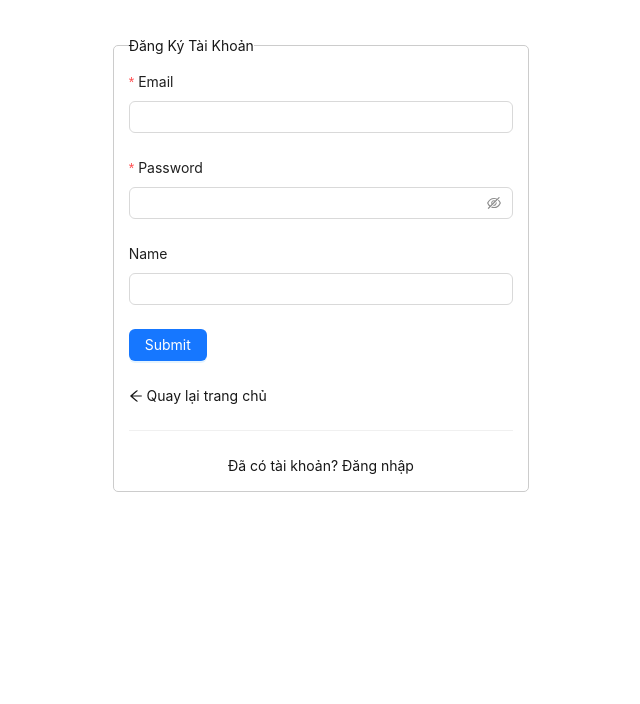
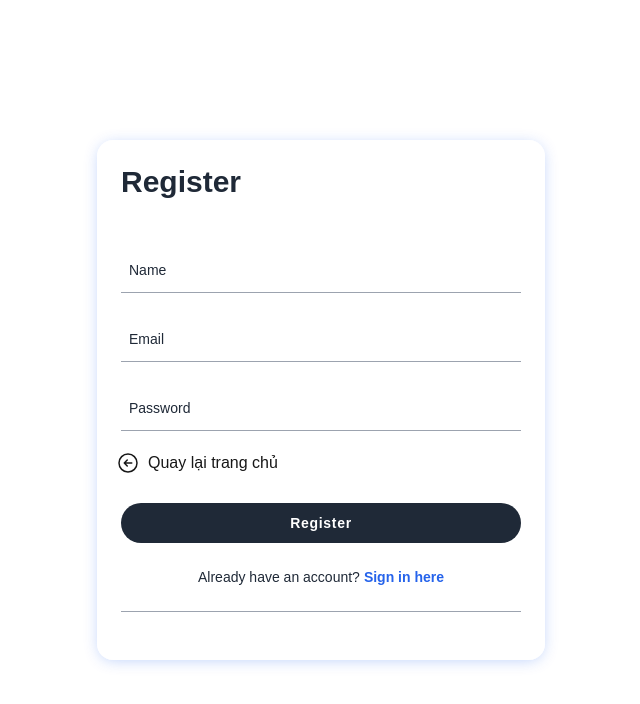
Before and after one commit to TruongHoang2004/Web_development, a Next.js app in the folder client/: page /register in a window 1280 px wide. Shown: the top 704 px of the page, without its empty margins (319-959 px from the left). Built offline with nearby package versions, Linux system fonts and the light colour scheme.

Commit message:
Adding Login Function
- Use redux-persist to store in local storage
- Handle UI change whenlogged in

```diff
--- a/client/package.json
+++ b/client/package.json
@@ -15,6 +15,7 @@
     "@radix-ui/react-icons": "^1.3.0",
     "@radix-ui/react-separator": "^1.1.0",
     "@radix-ui/react-slot": "^1.1.0",
+    "@reduxjs/toolkit": "^2.3.0",
     "antd": "5.19.3",
     "axios": "^1.7.7",
     "class-variance-authority": "^0.7.0",
@@ -24,6 +25,8 @@
     "react": "^18",
     "react-dom": "^18",
     "react-icons": "^5.3.0",
+    "react-redux": "^9.1.2",
+    "redux-persist": "^6.0.0",
     "tailwind-merge": "^2.5.2",
     "tailwindcss-animate": "^1.0.7"
   },
--- a/client/src/app/layout.tsx
+++ b/client/src/app/layout.tsx
@@ -1,6 +1,7 @@
 import type { Metadata } from "next";
 import "../styles/globals.css";
 import { Montserrat } from "next/font/google";
+import { ReduxProvider } from "@/components/ReduxProvider";
 
 const layout_font = Montserrat({
   weight: ['400', '500', '700', '600', '800', '900'],
@@ -9,7 +10,7 @@ const layout_font = Montserrat({
 });
 
 export const metadata: Metadata = {
-  title: "bookingLabour",
+  title: "DreamLabour",
   description: "Tinh ban dieu ki",
   icons: {
     icon: '/img/favicon/favicon1.png',
@@ -25,7 +26,9 @@ export default function RootLayout({
   return (
     <html lang="en">
         <body className={`${layout_font.className} antialiased`}>
-        {children}
+          <ReduxProvider>
+            {children}
+          </ReduxProvider>
       </body>
     </html>
   );
--- a/client/src/app/login/page.tsx
+++ b/client/src/app/login/page.tsx
@@ -1,88 +1,98 @@
 'use client'
-import { Button, Col, Divider, Form, Input, Row } from 'antd';
-import { ArrowLeftOutlined } from '@ant-design/icons';
 import Link from 'next/link';
 import axios from 'axios';
+import { useState } from 'react';
+import { useRouter } from 'next/navigation';
+import { useDispatch } from 'react-redux';
+import {login} from '../../redux/slices/userSlice';
+
 
 const Login = () => {
+    const [formData, setFormData] = useState({
+        email: '',
+        password: ''
+    });
+    const router = useRouter();
+    const dispatch = useDispatch();
+    const handleChange = (e: React.ChangeEvent<HTMLInputElement>) => {
+        setFormData({
+            ...formData,
+            [e.target.name]: e.target.value
+        });
+    };
 
-  const onFinish = async (values: any) => {
+    const handleSubmit = async (e: React.FormEvent) => {
+        e.preventDefault();
         try {
-      console.log('Form values:', values);
-      const response = await axios.post('http://localhost:5000/auth/login', values, { withCredentials: true });
-      console.log(response.data);
+            const response = await axios.post('http://localhost:5000/auth/login', formData, {
+                headers: {
+                    'Content-Type': 'application/json',
+                    'Access-Control-Allow-Origin': '*'
+                }
+            });
+            const {token, user} = response.data;
+            dispatch(login({token,user}));
+            alert('Login successful!');
+            router.push('/');
         } catch (error) {
-      if (error.response) {
-        console.log('Response data:', error.response.data);
-        console.log('Response status:', error.response.status);
-        console.log('Response headers:', error.response.headers);
-      } else {
-        console.log("Can't login");
-        console.error(error);re
-      }
+            console.error('Error logging in:', error);
         }
     };
 
     return (
-    <Row justify={"center"} style={{ marginTop: "30px" }}>
-      <Col xs={24} md={16} lg={8}>
-        <fieldset style={{
-          padding: "15px",
-          margin: "5px",
-          border: "1px solid #ccc",
-          borderRadius: "5px"
-        }}>
-          <legend>Đăng Nhập</legend>
-          <Form
-            name="basic"
-            onFinish={onFinish}
-            autoComplete="off"
-            layout='vertical'
-          >
-            <Form.Item
-              label="Email"
-              name="email"
-              rules={[
-                {
-                  required: true,
-                  message: 'Please input your email!',
-                },
-              ]}
-            >
-              <Input />
-            </Form.Item>
+        <div className="flex justify-center items-center font-[sans-serif] h-full min-h-screen p-4"
+             style={{ backgroundRepeat: 'no-repeat', backgroundSize: 'cover' }}>
+            <div className="max-w-md w-full mx-auto">
+                <form className="bg-opacity-70 bg-white rounded-2xl p-6 shadow-[0_2px_16px_-3px_rgba(6,81,237,0.3)]" onSubmit={handleSubmit}>
+                    <div className="mb-12">
+                        <h3 className="text-gray-800 text-3xl font-extrabold">Sign in</h3>
+                    </div>
 
-            <Form.Item
-              label="Password"
-              name="password"
-              rules={[
-                {
-                  required: true,
-                  message: 'Please input your password!',
-                },
-              ]}
-            >
-              <Input.Password />
-            </Form.Item>
+                    <div>
+                        <div className="relative flex items-center">
+                            <input name="email" type="email" required
+                                   className="bg-transparent w-full text-sm text-gray-800 border-b border-gray-400 focus:border-gray-800 px-2 py-3 outline-none placeholder:text-gray-800"
+                                   placeholder="Enter email" value={formData.email} onChange={handleChange} />
+                        </div>
+                    </div>
 
+                    <div className="mt-6">
+                        <div className="relative flex items-center">
+                            <input name="password" type="password" required
+                                   className="bg-transparent w-full text-sm text-gray-800 border-b border-gray-400 focus:border-gray-800 px-2 py-3 outline-none placeholder:text-gray-800"
+                                   placeholder="Enter password" value={formData.password} onChange={handleChange} />
+                        </div>
+                    </div>
 
+                    <div className="flex flex-wrap items-center justify-between gap-4 mt-6">
+                        <div className="flex items-center">
+                            <input id="remember-me" name="remember-me" type="checkbox" className="h-4 w-4 shrink-0 border-gray-300 rounded" />
+                            <label htmlFor="remember-me" className="ml-3 block text-sm text-gray-800">
+                                Remember me
+                            </label>
+                        </div>
+                        <div>
+                            <a href="#" className="text-blue-600 text-sm font-semibold hover:underline">
+                                Forgot Password?
+                            </a>
+                        </div>
+                    </div>
 
-            <Form.Item
-            >
-              <Button type="primary" htmlType="submit">
-                Login
-              </Button>
-            </Form.Item>
-          </Form>
-          <Link href={"/"}><ArrowLeftOutlined /> Quay lại trang chủ</Link>
-          <Divider />
-          <div style={{ textAlign: "center" }}>
-            Chưa có tài khoản? <Link href={"/register"}>Đăng ký tại đây</Link>
+                    <div className="mt-12">
+                        <button type="submit"
+                                className="w-full py-2.5 px-4 text-sm font-semibold tracking-wider rounded-full text-white bg-gray-800 hover:bg-[#222] focus:outline-none">
+                            Sign in
+                        </button>
+                        <p className="text-gray-800 text-sm text-center mt-6">Don't have an account?
+                            <Link href="/register" className="text-blue-600 font-semibold hover:underline ml-1 whitespace-nowrap">Register here</Link>
+                        </p>
                     </div>
-        </fieldset>
-      </Col>
-    </Row>
-  )
-}
+
+                    <hr className="my-6 border-gray-400" />
+                </form>
+            </div>
+        </div>
+    );
+};
 
 export default Login;
--- a/client/src/app/register/page.tsx
+++ b/client/src/app/register/page.tsx
@@ -1,82 +1,95 @@
 'use client'
-import React from 'react';
-import { Button, Col, Divider, Form, Input, notification, Row } from 'antd';
-import { ArrowLeftOutlined } from '@ant-design/icons';
 import Link from 'next/link';
+import axios from 'axios';
+import { useState } from 'react';
+import { useRouter } from 'next/navigation';
 
 const Register = () => {
+    const [formData, setFormData] = useState({
+        name: '',
+        email: '',
+        password: ''
+    });
+    const router = useRouter();
 
-    const onFinish = async (values: any) => {
+    const handleChange = (e: React.ChangeEvent<HTMLInputElement>) => {
+        setFormData({
+            ...formData,
+            [e.target.name]: e.target.value
+        });
+    };
 
+    const handleSubmit = async (e: React.FormEvent) => {
+        e.preventDefault();
+        try {
+            const response = await axios.post('http://localhost:5000/auth/register', formData, {
+                headers: {
+                    'Content-Type': 'application/json',
+                    'Access-Control-Allow-Origin': '*'
+                }
+            });
+            alert('Registration successful!');
+            router.push('/login');
+        } catch (error) {
+            console.error('Error registering:', error);
+        }
     };
 
     return (
-        <Row justify={"center"} style={{ marginTop: "30px" }}>
-            <Col xs={24} md={16} lg={8}>
-                <fieldset style={{
-                    padding: "15px",
-                    margin: "5px",
-                    border: "1px solid #ccc",
-                    borderRadius: "5px"
-                }}>
-                    <legend>Đăng Ký Tài Khoản</legend>
-                    <Form
-                        name="basic"
-                        onFinish={onFinish}
-                        autoComplete="off"
-                        layout='vertical'
-                    >
-                        <Form.Item
-                            label="Email"
-                            name="email"
-                            rules={[
-                                {
-                                    required: true,
-                                    message: 'Please input your email!',
-                                },
-                            ]}
-                        >
-                            <Input />
-                        </Form.Item>
-
-                        <Form.Item
-                            label="Password"
-                            name="password"
-                            rules={[
-                                {
-                                    required: true,
-                                    message: 'Please input your password!',
-                                },
-                            ]}
-                        >
-                            <Input.Password />
-                        </Form.Item>
-
-                        <Form.Item
-                            label="Name"
-                            name="name"
-                        >
-                            <Input />
-                        </Form.Item>
-
-                        <Form.Item
-                        >
-                            <Button type="primary" htmlType="submit">
-                                Submit
-                            </Button>
-                        </Form.Item>
-                    </Form>
-                    <Link href={"/"}><ArrowLeftOutlined /> Quay lại trang chủ</Link>
-                    <Divider />
-                    <div style={{ textAlign: "center" }}>
-                        Đã có tài khoản? <Link href={"/login"}>Đăng nhập</Link>
+        <div className="flex justify-center items-center font-[sans-serif] h-full min-h-screen p-4"
+             style={{ backgroundRepeat: 'no-repeat', backgroundSize: 'cover' }}>
+            <div className="max-w-md w-full mx-auto">
+                <form className="bg-opacity-70 bg-white rounded-2xl p-6 shadow-[0_2px_16px_-3px_rgba(6,81,237,0.3)]" onSubmit={handleSubmit}>
+                    <div className="mb-12">
+                        <h3 className="text-gray-800 text-3xl font-extrabold">Register</h3>
                     </div>
 
-                </fieldset>
-            </Col>
-        </Row>
+                    <div>
+                        <div className="relative flex items-center">
+                            <input name="name" type="text" required
+                                   className="bg-transparent w-full text-sm text-gray-800 border-b border-gray-400 focus:border-gray-800 px-2 py-3 outline-none placeholder:text-gray-800"
+                                   placeholder="Name" value={formData.name} onChange={handleChange} />
+                        </div>
+                    </div>
 
-    )
-}
+                    <div className="mt-6">
+                        <div className="relative flex items-center">
+                            <input name="email" type="email" required
+                                   className="bg-transparent w-full text-sm text-gray-800 border-b border-gray-400 focus:border-gray-800 px-2 py-3 outline-none placeholder:text-gray-800"
+                                   placeholder="Email" value={formData.email} onChange={handleChange} />
+                        </div>
+                    </div>
+
+                    <div className="mt-6">
+                        <div className="relative flex items-center">
+                            <input name="password" type="password" required
+                                   className="bg-transparent w-full text-sm text-gray-800 border-b border-gray-400 focus:border-gray-800 px-2 py-3 outline-none placeholder:text-gray-800"
+                                   placeholder="Password" value={formData.password} onChange={handleChange} />
+                        </div>
+                    </div>
+
+                    <Link href="/" className="flex items-center" style={{ transform: 'translate(-5px, 20px)' }}>
+                        <svg xmlns="http://www.w3.org/2000/svg" fill="none" viewBox="0 0 24 24" strokeWidth={1.5} stroke="currentColor" className="size-6">
+                            <path strokeLinecap="round" strokeLinejoin="round" d="m11.25 9-3 3m0 0 3 3m-3-3h7.5M21 12a9 9 0 1 1-18 0 9 9 0 0 1 18 0Z" />
+                        </svg>
+                        <span className="ml-2">Quay lại trang chủ</span>
+                    </Link>
+
+                    <div className="mt-12">
+                        <button type="submit"
+                                className="w-full py-2.5 px-4 text-sm font-semibold tracking-wider rounded-full text-white bg-gray-800 hover:bg-[#222] focus:outline-none">
+                            Register
+                        </button>
+                        <p className="text-gray-800 text-sm text-center mt-6">Already have an account?
+                            <Link href="/login" className="text-blue-600 font-semibold hover:underline ml-1 whitespace-nowrap">Sign in here</Link>
+                        </p>
+                    </div>
+
+                    <hr className="my-6 border-gray-400" />
+                </form>
+            </div>
+        </div>
+    );
+};
 
 export default Register;
--- /dev/null
+++ b/client/src/components/ReduxProvider.tsx
@@ -0,0 +1,15 @@
+'use client'
+
+import { Provider } from "react-redux";
+import { PersistGate } from "redux-persist/integration/react";
+import {store, persistor} from '../redux/store';
+
+export function ReduxProvider({ children }: { children: React.ReactNode }) {
+    return (
+      <Provider store={store}>
+        <PersistGate loading={null} persistor={persistor}>
+          {children}
+        </PersistGate>
+      </Provider>
+    );
+}
--- /dev/null
+++ b/client/src/redux/slices/userSlice.ts
@@ -0,0 +1,32 @@
+import { createSlice, PayloadAction } from "@reduxjs/toolkit";
+
+interface userState {
+    isAuthenticated: boolean,
+    user: {id: string, username: string, email: string} | null;
+    token: string | null;
+}
+
+const initialState: userState = {
+    isAuthenticated: false,
+    user: null,
+    token: null,
+}
+
+const userSlice = createSlice({
+    name: 'user',
+    initialState,
+    reducers: {
+        login: (state, action: PayloadAction<{ user: { id: string; username: string; email: string }; token: string }>) => {
+            state.isAuthenticated = true;
+            state.user = action.payload.user;
+            state.token = action.payload.token;
+        },
+        logout: (state) => {
+            state.isAuthenticated = false;
+            state.user = null;
+            state.token = null;
+        },
+    },
+});
+export const {login, logout} = userSlice.actions;
+export default userSlice.reducer;
--- /dev/null
+++ b/client/src/redux/store.ts
@@ -0,0 +1,30 @@
+import { configureStore } from '@reduxjs/toolkit'; // tao ra 1 store luu tru redux, luu tru toan bo trang thai cua ung dung
+import { persistStore, persistReducer } from 'redux-persist'; // luu tru trang thai cua stroe vao localstorage
+import storage from 'redux-persist/lib/storage'; // xac dinh noi luu tru du lieu la local storage
+import { combineReducers } from 'redux'; // ket hop nhieu reducer thanh 1 reducer goc
+import userReducer from './slices/userSlice';
+
+const persistConfig = {
+    key: 'root',
+    storage,
+}
+// ket hop userreducer voi cac reducer khac neu co trong tuonglai
+const rootReducer = combineReducers({
+    user: userReducer,
+})
+// quan rootreducer = cau hinh persist de luu tru trang thai
+const persistedReducer = persistReducer(persistConfig, rootReducer);
+
+// khoi tao store redux voi persistedReducer
+export const store = configureStore({
+    reducer: persistedReducer,
+    middleware: (getDefaultMiddleware) =>
+        getDefaultMiddleware({
+          serializableCheck: false,
+        }),
+});
+
+export const persistor = persistStore(store); // quan li qua trinh luu tru ban instance nay
+
+export type RootState = ReturnType<typeof store.getState>;
+export type AppDispatch = typeof store.dispatch;
```
Also changed, not shown: client/src/app/page.tsx (+16 -1 lines), client/src/components/ui/Header.tsx (+51 -1 lines), 2 other files (tests, documents, lock files or other folders). Lines whose indentation alone changed are shown as unchanged.
